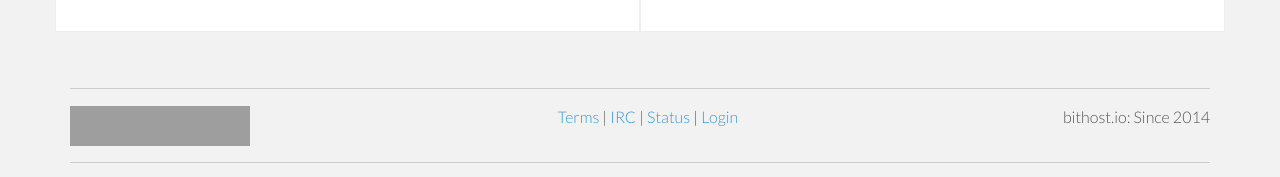
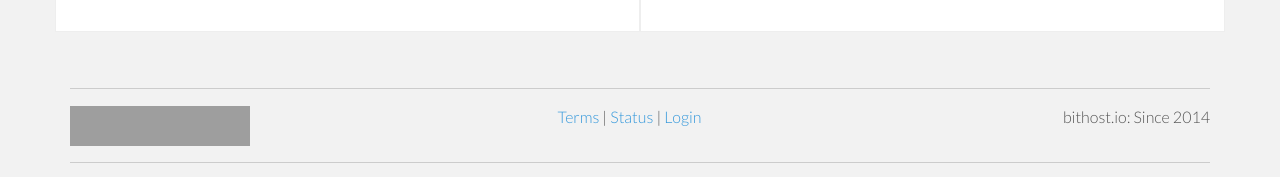
Before and after one commit to bithostio/www.bithost.io, a Jekyll site: the page built from index.html, in a window 1280 px wide and 900 px high, scrolled down 912 px. Shown: the part 720-897 px from the top of the window. Built offline with Jekyll 4.4.1, drawn with Linux system fonts in a browser that asks for light colours; nearby versions of some CDN libraries; Markdown is read by kramdown in place of the engine named in the settings; grey boxes are pictures that could not be loaded.

Commit message:
Update default.html

```diff
--- a/_layouts/default.html
+++ b/_layouts/default.html
@@ -75,7 +75,6 @@
       </div>
       <div class="col-md-4">
         <a href="/terms">Terms</a> |
-        <a href="/irc">IRC</a> |
         <a href="http://status.bithost.io">Status</a> |
         <a href="https://dashboard.bithost.io">Login</a>
       </div>
```
